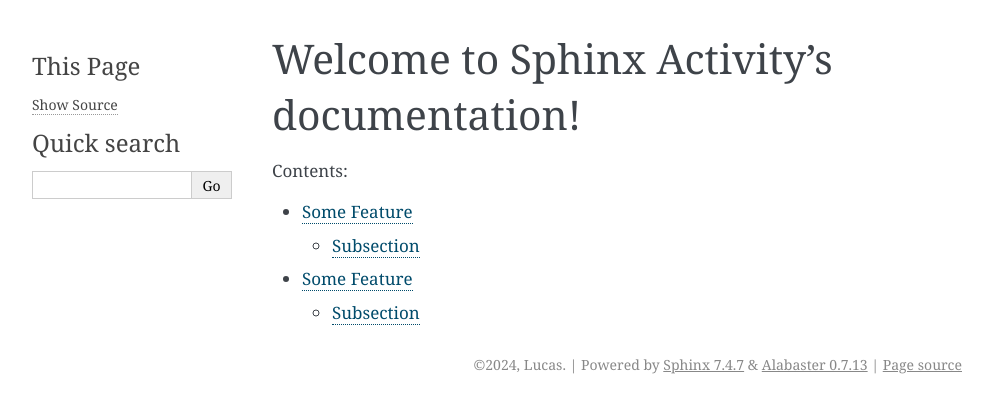
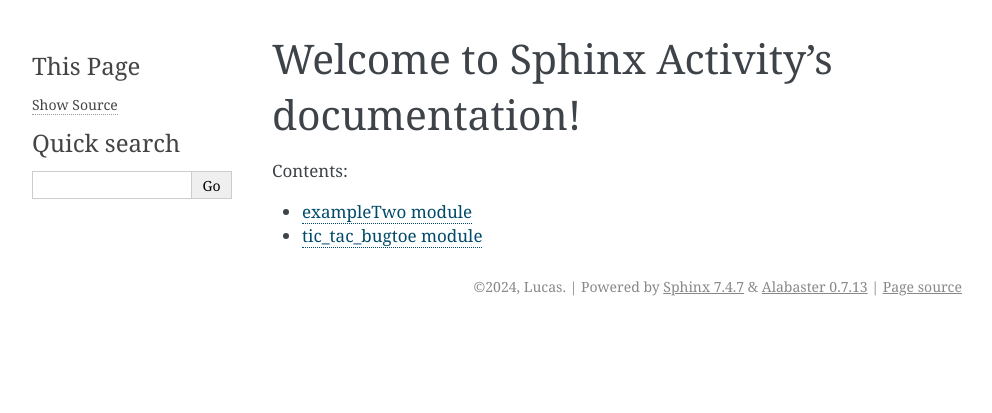
Before and after one commit to Lucas-lufa/example-CI, a Sphinx documentation site: the page built from docs/index.rst, in a window 1280 px wide. Shown: the top 413 px of the page, without its empty margins (148-1140 px from the left). Built offline with Sphinx 7.4.7, drawn with Linux system fonts in a browser that asks for light colours.

Commit message:
autodoc working:deploy

```diff
--- a/docs/conf.py
+++ b/docs/conf.py
@@ -5,6 +5,10 @@
 
 # -- Project information -----------------------------------------------------
 # https://www.sphinx-doc.org/en/master/usage/configuration.html#project-information
+import os
+import sys
+sys.path.insert(0, os.path.abspath(".."))
+
 
 project = 'Sphinx Activity'
 copyright = '2024, Lucas'
@@ -14,7 +18,7 @@ release = '0.1'
 # -- General configuration ---------------------------------------------------
 # https://www.sphinx-doc.org/en/master/usage/configuration.html#general-configuration
 
-extensions = ['myst_parser']
+extensions = ['myst_parser','sphinx.ext.autodoc','sphinx.ext.napoleon']
 
 templates_path = ['_templates']
 exclude_patterns = ['_build', 'Thumbs.db', '.DS_Store']
--- a/docs/index.rst
+++ b/docs/index.rst
@@ -10,5 +10,4 @@ Welcome to Sphinx Activity's documentation!
    :maxdepth: 2
    :caption: Contents:
 
-   some-feature.md
-   another-feature.md
+   module
--- /dev/null
+++ b/docs/module.rst
@@ -0,0 +1,6 @@
+.. toctree::
+   :maxdepth: 2
+   :caption: Contents:
+
+   exampleTwo
+   tic_tac_bug_toe
```
Also changed, not shown: docs/exampleTwo.rst (added, +7 -0 lines), docs/tic_tac_bug_toe.rst (added, +7 -0 lines).
